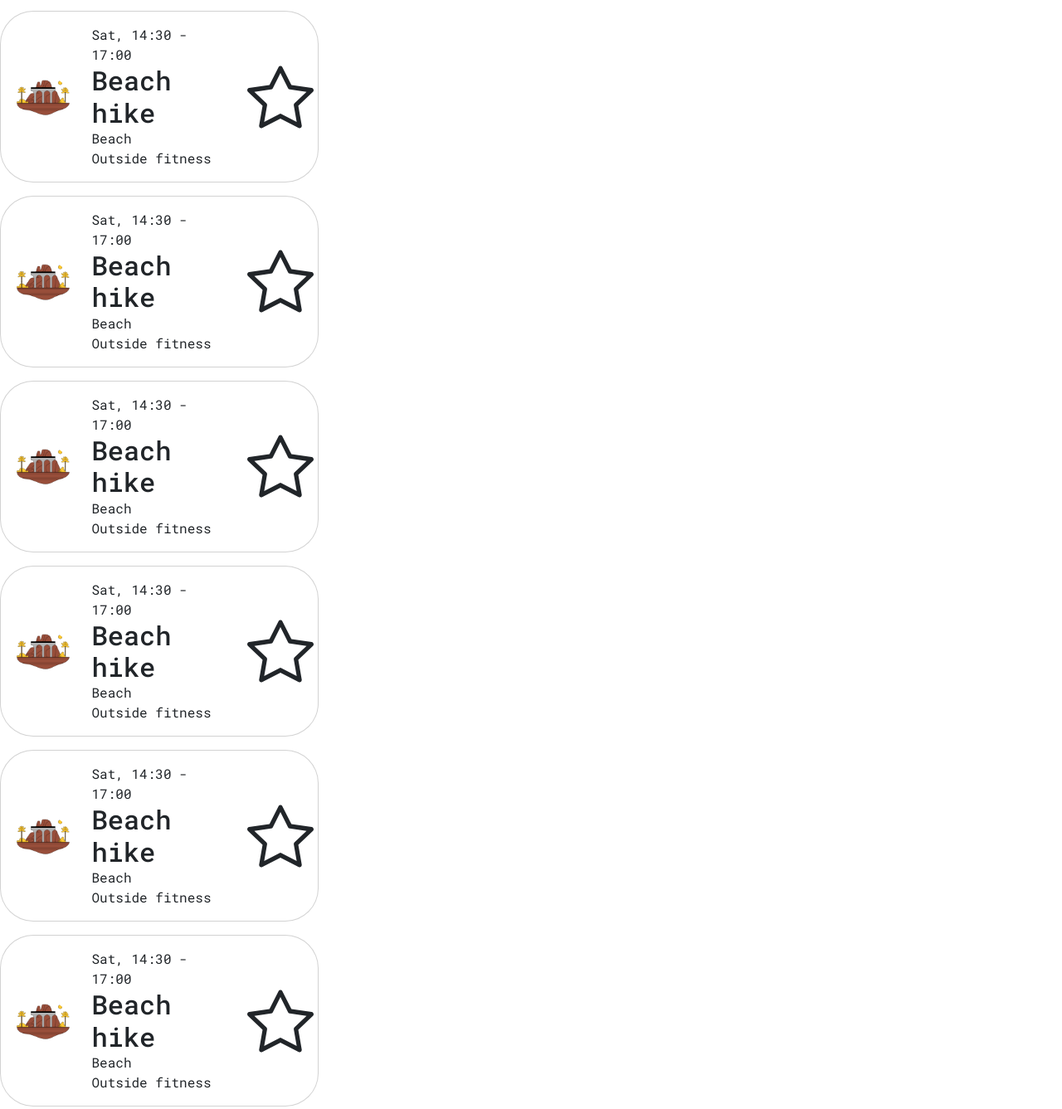
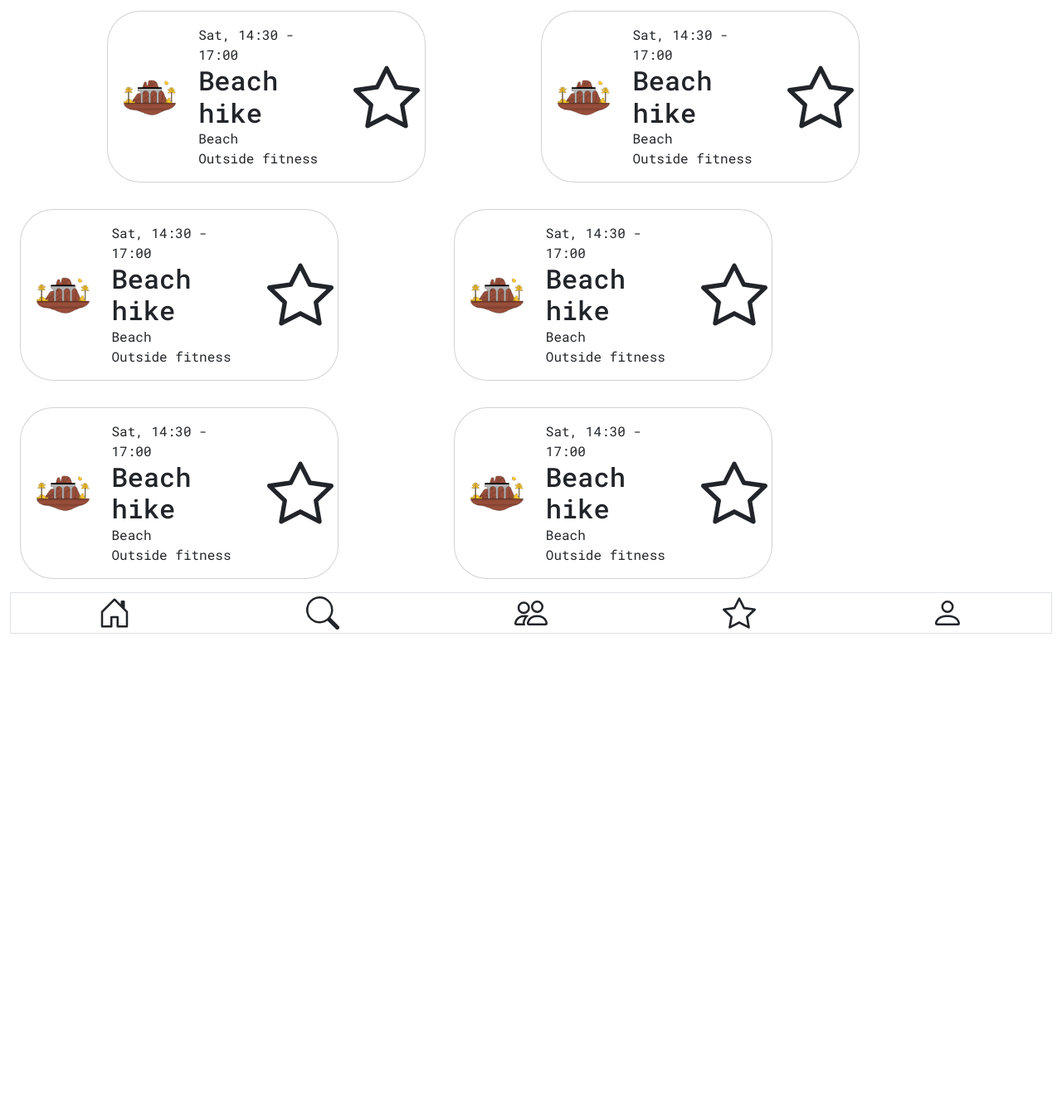
Before and after one commit to n00210357/bootTest, a plain HTML site: page index.html in a window 1280 px wide. Shown: the part 672-2009 px from the top of the page at 83% size. After the commit the page ends 1436 px from the top, so only its background shows below. Drawn offline with nearby package versions, Linux system fonts and the light colour scheme.

Commit message:
slight fixes

```diff
--- a/index.html
+++ b/index.html
@@ -10,10 +10,7 @@
   </head>
   <body>
 
-    <div class="row align-items-center justify-content-center">
-
-      <div class="col-12">
-      <div class="container-fluid">
+      <div class="container-fluid text-center">
           <h1>
             Welcome Guest
           </h1>
@@ -22,10 +19,11 @@
             Nearest events
           </h2>
       </div>
-    </div>
 
     <div class="container-fluid">
-        <div class="col-12">
+      <div class="row align-items-center p-0 m-0">
+        <div class="col-4"></div>
+        <div class="col">
       <div class="card" style="width: 32rem;">
         <img src="images/bridge.png" class="card-img-top" alt="...">
         <div class="card-body row align-items-center">
@@ -47,10 +45,15 @@
         </div>
         </div>
       </div>
+
+      <div class="col-4"></div>
     </div>
+  </div>
 
     <div class="container-fluid">
-        <div class="col-sm-12 col-xl-4 my-3">
+      <div class="row align-items-center p-0 m-0">
+        <div class="col-sm-1"></div>
+        <div class="col-sm-11 col-xl-4 my-3">
           <div class="card" style="width: 24rem;">
             <div class="card-body row align-items-center">
               <div class="col-3">
@@ -76,7 +79,8 @@
           </div>
         </div>
 
-        <div class="col-sm-8 col-xl-4 my-3">
+        <div class="col-sm-1"></div>
+        <div class="col-sm-11 col-xl-4 my-3">
           <div class="card" style="width: 24rem;">
             <div class="card-body row align-items-center">
               <div class="col-3">
@@ -102,7 +106,8 @@
           </div>
         </div>
 
-        <div class="col-sm-8 col-xl-4 my-3">
+        <div class="col-sm-1"></div>
+        <div class="col-sm-11 col-xl-4 my-3">
           <div class="card" style="width: 24rem;">
             <div class="card-body row align-items-center">
               <div class="col-3">
@@ -128,7 +133,8 @@
           </div>
         </div>
 
-        <div class="col-sm-12 col-xl-4 my-3">
+        <div class="col-sm-1"></div>
+        <div class="col-sm-11 col-xl-4 my-3">
           <div class="card" style="width: 24rem;">
             <div class="card-body row align-items-center">
               <div class="col-3">
@@ -154,7 +160,8 @@
           </div>
         </div>
 
-        <div class="col-sm-8 col-xl-4 my-3">
+        <div class="col-sm-1"></div>
+        <div class="col-sm-11 col-xl-4 my-3">
           <div class="card" style="width: 24rem;">
             <div class="card-body row align-items-center">
               <div class="col-3">
@@ -180,7 +187,8 @@
           </div>
         </div>
 
-        <div class="col-sm-8 col-xl-4 my-3">
+        <div class="col-sm-1"></div>
+        <div class="col-sm-11 col-xl-4 my-3">
           <div class="card" style="width: 24rem;">
             <div class="card-body row align-items-center">
               <div class="col-3">
@@ -205,6 +213,7 @@
             </div>
           </div>
         </div>
+    </div>
     </div>
 
     <div class="container-fluid">
@@ -241,8 +250,6 @@
           </div>
       </div>
     </div>
-
-  </div>
   </nav>
   </body>
 </html>
```
